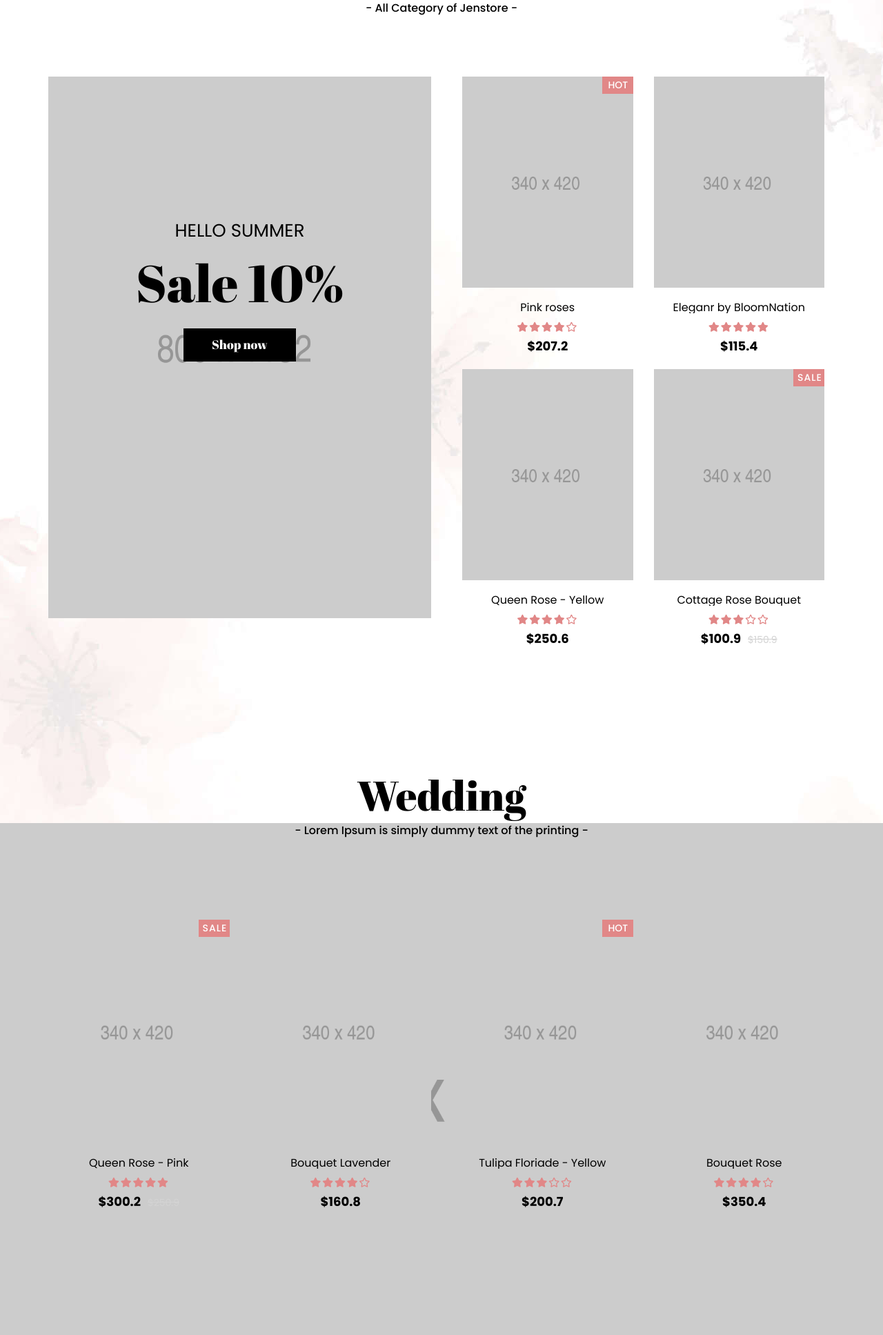
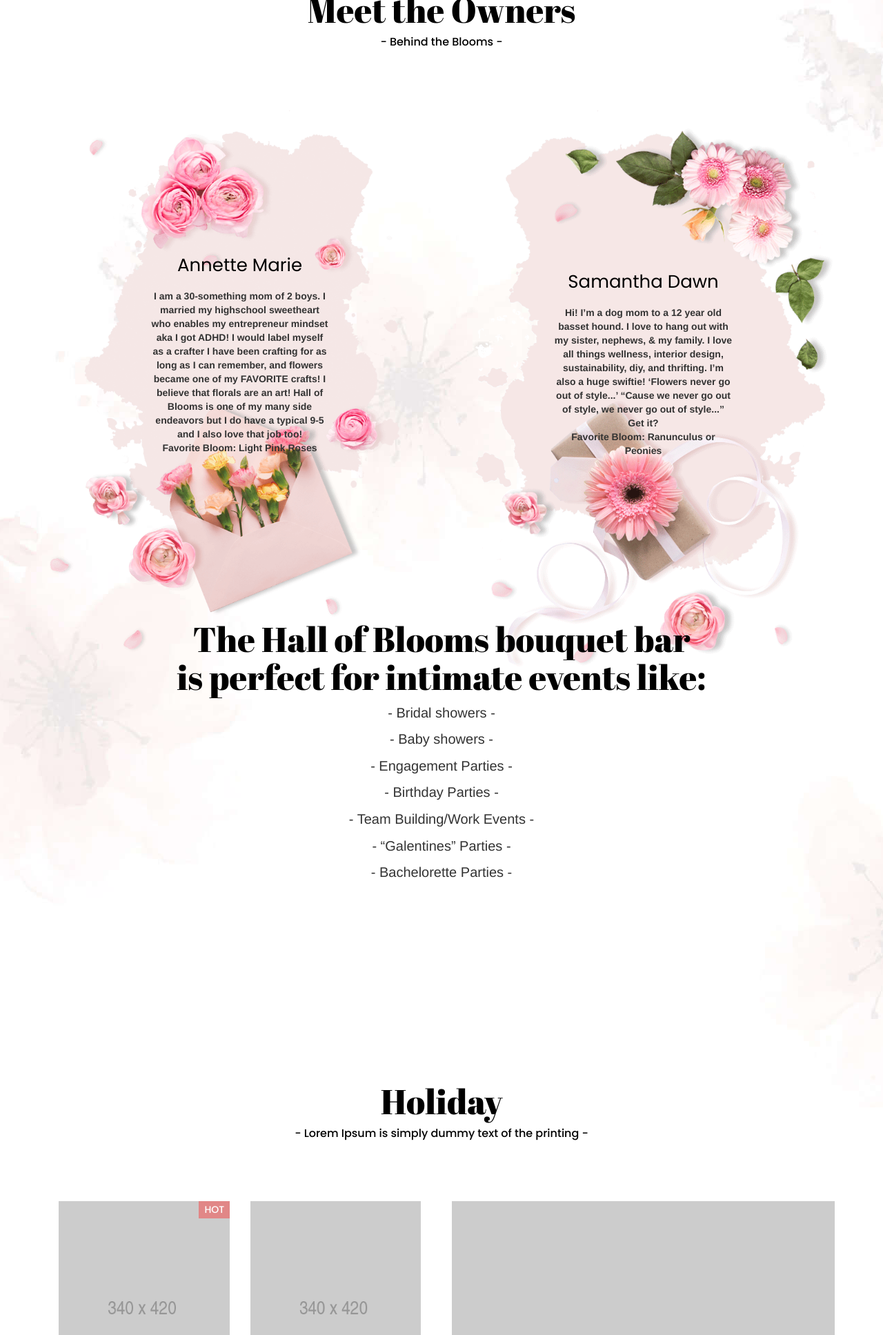
Before and after one commit to MauriceGlenn2/Hall-Of-Blooms-Template-Edit, a plain HTML site: page JenStore/homev1.html in a window 1280 px wide. Shown: the part 1691-3626 px from the top of the page at 69% size. Drawn offline with nearby package versions, Linux system fonts and the light colour scheme.

Commit message:
Editing CSS

```diff
--- a/JenStore/css/style-homev1.css
+++ b/JenStore/css/style-homev1.css
@@ -118,11 +118,37 @@ ul.breadcrumb li a:hover {
   color: black;
   text-decoration: none; }
 
+  /* Editing CSS  */
+  .meet__owners--para{
+      margin: 5px auto;
+      padding: 10px;
+      width: 50%;
+      text-align: center;
+  }
+
+.perfect__for--header{
+  font-size: 40px;
+}
+
+.perfect__para{
+    text-align: center;
+    margin-top: 10px;
+    font-size: 20px;
+}
+
+/* Sizing for screens */
 @media all and (min-width: 320px) {
+  .meet__owners--paramob{
+    font-size: 14px;
+    font-weight: bold;
+   position: relative;
+  }
   .col-md-1:nth-child(12n+1), .col-md-2:nth-child(6n+1), .col-md-3:nth-child(4n+1), .col-md-4:nth-child(3n+1), .col-md-6:nth-child(2n+1),
   .col-lg-1:nth-child(12n+1), .col-lg-2:nth-child(6n+1), .col-lg-3:nth-child(4n+1), .col-lg-4:nth-child(3n+1), .col-lg-6:nth-child(2n+1),
   .col-sm-1:nth-child(12n+1), .col-sm-2:nth-child(6n+1), .col-sm-3:nth-child(4n+1), .col-sm-4:nth-child(3n+1), .col-sm-6:nth-child(2n+1) {
-    clear: none; }
+    clear: none;
+
+  }
 
   .col-xs-1:nth-child(12n+1), .col-xs-2:nth-child(6n+1), .col-xs-3:nth-child(4n+1), .col-xs-4:nth-child(3n+1), .col-xs-6:nth-child(2n+1) {
     clear: left; } }
@@ -953,11 +979,13 @@ nav {
   .collection h1, .wedding h1, .holiday h1 {
     font-family: Abril Fatface;
     font-weight: 400;
-    font-size: 60px;
+    font-size: 50px;
     color: black;
     padding-top: 80px;
     margin-bottom: 0;
-    text-align: center; }
+    text-align: center;
+    margin-top: 80px;
+  }
   .collection h2, .wedding h2, .holiday h2 {
     font-family: Poppins;
     font-weight: 500;
--- a/JenStore/homev1.html
+++ b/JenStore/homev1.html
@@ -122,8 +122,8 @@
 					</li>
 		<li class="contact-menu"><a href="contact.html">Contact</a><figure id="contact-1" class="hidden-sm hidden-xs"></figure></li>
 		<li class="hidden-lg hidden-md"><a href="#"><i class="far fa-user"></i> My Account</a></li>
-		<li class="hidden-lg hidden-md hidden-sm phone-mobile"><strong>P:</strong>800 123 654 78</li>
-		<li class="hidden-lg hidden-md hidden-sm phone-mobile"><strong>E:</strong>Jenstore@gmail.com</li>
+		<li class="hidden-lg hidden-md hidden-sm phone-mobile"><strong>P:</strong>n/a</li>
+		<li class="hidden-lg hidden-md hidden-sm phone-mobile"><strong>E:</strong>N/a</li>
 	</ul>
 </div>
 	<ul class="logo col-lg-2 col-md-2 col-sm-7 col-xs-7">
@@ -131,7 +131,7 @@
 	</ul>
 	<ul class="nav navbar-nav navbar-right icon-menu col-lg-4 col-md-4 col-sm-5 col-xs-5">
 		<!-- <li class="icon-user hidden-sm hidden-xs"><a href="#"><i class="far fa-user"></i></a></li> -->
-		<li class="dropdown cart-menu">
+		<!-- <li class="dropdown cart-menu"> -->
 			<!-- <a href="#" class="dropdown-toggle" data-toggle="dropdown"><img src="img/cart.png" id="img-cart" alt="img-holiwood"></a> -->
 			<div class="dropdown-menu">
 				<div class="cart-1">
@@ -257,7 +257,7 @@
 	<figure>
 <img src="img/whoweareimg.png" alt="img-holiwood">
 <h1>who we are ?</h1>
-<h1 class="h2">who we are ?</h1>
+<h1 class="h2">Who are we ?</h1>
 <p>Hall of Blooms was formed in 2022 in San Antonio, Tx by two sisters who have a love for blooms and a passion for creativity.
 </p>
 <!-- <div class="media"><div class="media-left"><img src="img/115x115.png" id="avatar" class="media-object" alt="img-holiwood"></div><div class="media-body"><h3>Laura Ellie</h3><span>Founder</span></div></div> -->
@@ -269,80 +269,29 @@
 
 
 <div class="container collection" id="showcase-2">
-<h1>Shop by collection</h1>
-<h2>- All Category of Jenstore -</h2>
+<h1>Meet the Owners</h1>
+<h2>- Behind the Blooms -</h2>
 <div class="gallery clearfix">
 <figure>
 <div class="row">
 	<div class="col-lg-6 col-md-6 col-sm-6 col-xs-6 banner-collec">
 
-		<img src="img/800x1132.png" class="img-responsive" alt="img-holiwood">
-		<h3>HELLO SUMMER</h3>
-		<h1>Sale 10%</h1>
-		<a href="#">Shop now</a>
+		<img src="img/meettheowners1.png" class="img-responsive" alt="img-holiwood">
+		<h3>Annette Marie</h3>
+		<p class="meet__owners--para meet__owners--paramob">I am a 30-something mom of 2 boys. I married my highschool sweetheart who enables my entrepreneur mindset aka I got ADHD! I would label myself as a crafter I have been crafting for as long as I can remember, and flowers became one of my FAVORITE crafts! I believe that florals are an art! Hall of Blooms is one of my many side endeavors but I do have a typical 9-5 and I also love that job too!
+<br>Favorite Bloom: Light Pink Roses</br></p>
+</p>
+		<!-- <a href="#">Shop now</a> -->
 	</div>
-	<div class="col-lg-6 col-md-6 col-sm-6 col-xs-6">
-		<div class="col-lg-6 col-md-6 col-sm-6 col-xs-6 product-collection">
-			<div class="product-image-collec">
-				<figure class="hot"><a href="#"><img src="img/340x420.png" class="img-responsive" alt="img-holiwood"></a></figure>
-				<div class="product-icon-collec">
-					<a href="#" data-toggle="modal" data-target="#myModal"><i class="far fa-eye"></i></a>
-					<a href="#"><i class="fas fa-shopping-basket"></i></a>
-					<a href="#"><i class="far fa-heart"></i></a>
-				</div>
-			</div>
-			<div class="product-title-collec">
-				<h5><a href="#"> Pink roses</a></h5>
-				<div class="star"><i class="fas fa-star"></i><i class="fas fa-star"></i><i class="fas fa-star"></i><i class="fas fa-star"></i><i class="far fa-star"></i></div>
-				<div class="prince">$207.2</div>
-			</div>
+	<div class="col-lg-6 col-md-6 col-sm-6 col-xs-6 banner-collec">
 
-		</div>
-		<div class="col-lg-6 col-md-6 col-sm-6 col-xs-6 product-collection">
-			<div class="product-image-collec">
-				<a href="#"><img src="img/340x420.png" class="img-responsive" alt="img-holiwood"></a>
-				<div class="product-icon-collec">
-					<a href="#" data-toggle="modal" data-target="#myModal"><i class="far fa-eye"></i></a>
-					<a href="#"><i class="fas fa-shopping-basket"></i></a>
-					<a href="#"><i class="far fa-heart"></i></a>
-				</div>
-			</div>
-			<div class="product-title-collec">
-				<h5><a href="#"> Eleganr by BloomNation</a></h5>
-				<div class="star"><i class="fas fa-star"></i><i class="fas fa-star"></i><i class="fas fa-star"></i><i class="fas fa-star"></i><i class="fas fa-star"></i></div>
-				<div class="prince">$115.4</div>
-			</div>
-		</div>
-		<div class="col-lg-6 col-md-6 col-sm-6 col-xs-6 product-collection">
-			<div class="product-image-collec">
-				<a href="#"><img src="img/340x420.png" class="img-responsive" alt="img-holiwood"></a>
-				<div class="product-icon-collec">
-					<a href="#" data-toggle="modal" data-target="#myModal"><i class="far fa-eye"></i></a>
-					<a href="#"><i class="fas fa-shopping-basket"></i></a>
-					<a href="#"><i class="far fa-heart"></i></a>
-				</div>
-			</div>
-			<div class="product-title-collec">
-				<h5><a href="#">Queen Rose - Yellow</a></h5>
-				<div class="star"><i class="fas fa-star"></i><i class="fas fa-star"></i><i class="fas fa-star"></i><i class="fas fa-star"></i><i class="far fa-star"></i></div>
-				<div class="prince">$250.6</div>
-			</div>
-		</div>
-		<div class="col-lg-6 col-md-6 col-sm-6 col-xs-6 product-collection">
-			<div class="product-image-collec">
-				<figure class="sale"><a href="#"><img src="img/340x420.png" class="img-responsive" alt="img-holiwood"></a></figure>
-				<div class="product-icon-collec">
-					<a href="#" data-toggle="modal" data-target="#myModal"><i class="far fa-eye"></i></a>
-					<a href="#"><i class="fas fa-shopping-basket"></i></a>
-					<a href="#"><i class="far fa-heart"></i></a>
-				</div>
-			</div>
-			<div class="product-title-collec">
-				<h5><a href="#">Cottage Rose Bouquet</a></h5>
-				<div class="star"><i class="fas fa-star"></i><i class="fas fa-star"></i><i class="fas fa-star"></i><i class="far fa-star"></i><i class="far fa-star"></i></div>
-				<div class="prince">$100.9<s class="strike">$150.9</s></div>
-			</div>
-		</div>
+		<img src="img/meettheowners2.png" class="img-responsive" alt="img-holiwood">
+		<h3>Samantha Dawn</h3>
+
+		<p class="meet__owners--para meet__owners--paramob">Hi! I’m a dog mom to a 12 year old basset hound. I love to hang out with my sister, nephews, & my family. I love all things wellness, interior design, sustainability, diy, and thrifting. I’m also a huge swiftie! ‘Flowers never go out of style...’ “Cause we never go out of style, we never go out of style...” Get it?<br>Favorite Bloom: Ranunculus or Peonies</br>
+</p>
+
+		<!-- <a href="#">Shop now</a> -->
 	</div>
 </div>
 </figure>
@@ -352,77 +301,16 @@
 
 
 
-<h1>Wedding</h1>
-<h2>- Lorem Ipsum is<span class="hidden-xs"> simply dummy</span> text of the printing -</h2>
+<h1>The Hall of Blooms bouquet bar <br>is perfect for intimate events like:</br></h1>
+<p class="perfect__para">- Bridal showers<span class="hidden-xs"> </span>  -</p>
+<p class="perfect__para">- Baby showers<span class="hidden-xs"> </span>  -</p>
+<p class="perfect__para">- Engagement Parties<span class="hidden-xs"> </span>  -</p>
+<p class="perfect__para">- Birthday Parties<span class="hidden-xs"> </span>  -</p>
+<p class="perfect__para">- Team Building/Work Events<span class="hidden-xs"> </span>  -</p>
+<p class="perfect__para">- “Galentines” Parties<span class="hidden-xs"> </span>  -</p>
+<p class="perfect__para">- Bachelorette Parties<span class="hidden-xs"> </span>  -</p>
 <div class="gallery clearfix">
-<figure>
-	<div class="img-wedding"><img src="img/1920x1170.png" alt="img-holiwood"></div>
-	<div class="container wedding-content">
-		<div class="row">
-	<div class="col-lg-3 col-md-3 col-sm-3 col-xs-6 product-wedding">
-		<div class="product-image-wedding">
-			<figure class="sale"><a href="#"><img src="img/340x420.png" class="img-responsive" alt="img-holiwood"></a></figure>
-				<div class="product-icon-wedding">
-					<a href="#"><i class="far fa-eye"></i></a>
-					<a href="#"><i class="fas fa-shopping-basket"></i></a>
-					<a href="#"><i class="far fa-heart"></i></a>
-				</div>
-		</div>
-		<div class="product-title-wedding">
-				<h5><a href="#">Queen Rose - Pink</a></h5>
-				<div class="star"><i class="fas fa-star"></i><i class="fas fa-star"></i><i class="fas fa-star"></i><i class="fas fa-star"></i><i class="fas fa-star"></i></div>
-				<div class="prince">$300.2<s class="strike">$250.9</s></div>
-		</div>
-	</div>
-	<div class="col-lg-3 col-md-3 col-sm-3 col-xs-6 product-wedding">
-		<div class="product-image-wedding">
-				<a href="#"><img src="img/340x420.png" class="img-responsive" alt="img-holiwood"></a>
-				<div class="product-icon-wedding">
-					<a href="#"><i class="far fa-eye"></i></a>
-					<a href="#"><i class="fas fa-shopping-basket"></i></a>
-					<a href="#"><i class="far fa-heart"></i></a>
-				</div>
-		</div>
-		<div class="product-title-wedding">
-				<h5><a href="#">Bouquet Lavender</a></h5>
-				<div class="star"><i class="fas fa-star"></i><i class="fas fa-star"></i><i class="fas fa-star"></i><i class="fas fa-star"></i><i class="far fa-star"></i></div>
-				<div class="prince">$160.8</div>
-		</div>
-	</div>
-	<div class="col-lg-3 col-md-3 col-sm-3 col-xs-6 product-wedding">
-		<div class="product-image-wedding">
-			<figure class="hot"><a href="#"><img src="img/340x420.png" class="img-responsive" alt="img-holiwood"></a></figure>
-				<div class="product-icon-wedding">
-					<a href="#"><i class="far fa-eye"></i></a>
-					<a href="#"><i class="fas fa-shopping-basket"></i></a>
-					<a href="#"><i class="far fa-heart"></i></a>
-				</div>
-		</div>
-		<div class="product-title-wedding">
-				<h5><a href="#">Tulipa Floriade - Yellow</a></h5>
-				<div class="star"><i class="fas fa-star"></i><i class="fas fa-star"></i><i class="fas fa-star"></i><i class="far fa-star"></i><i class="far fa-star"></i></div>
-				<div class="prince">$200.7</div>
-		</div>
-	</div>
-	<div class="col-lg-3 col-md-3 col-sm-3 col-xs-6 product-wedding">
-		<div class="product-image-wedding">
-				<a href="#"><img src="img/340x420.png" class="img-responsive" alt="img-holiwood"></a>
-				<div class="product-icon-wedding">
-					<a href="#"><i class="far fa-eye"></i></a>
-					<a href="#"><i class="fas fa-shopping-basket"></i></a>
-					<a href="#"><i class="far fa-heart"></i></a>
-				</div>
-		</div>
-		<div class="product-title-wedding">
-				<h5><a href="#">Bouquet Rose</a></h5>
-				<div class="star"><i class="fas fa-star"></i><i class="fas fa-star"></i><i class="fas fa-star"></i><i class="fas fa-star"></i><i class="far fa-star"></i></div>
-				<div class="prince">$350.4</div>
-		</div>
-	</div>
-</div>
-	</div>
 
-</figure>
 </div>
 
 </div>
```
Also changed, not shown: JenStore/img/meettheowners1.png (added), JenStore/img/meettheowners2.png (added).
